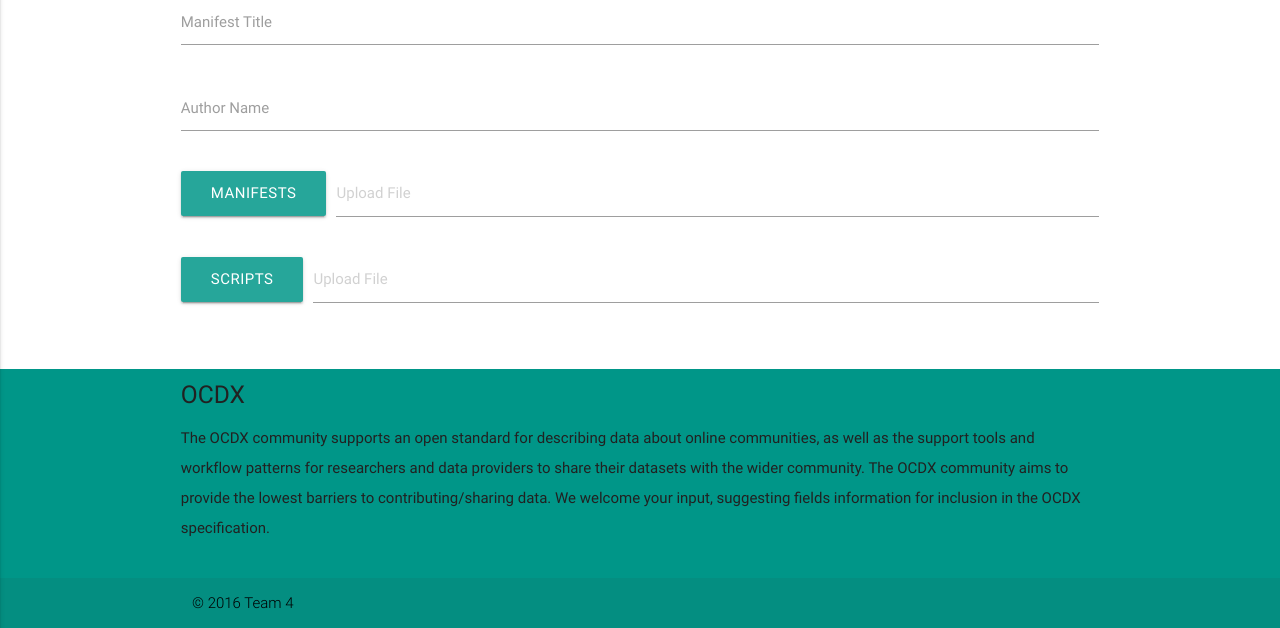
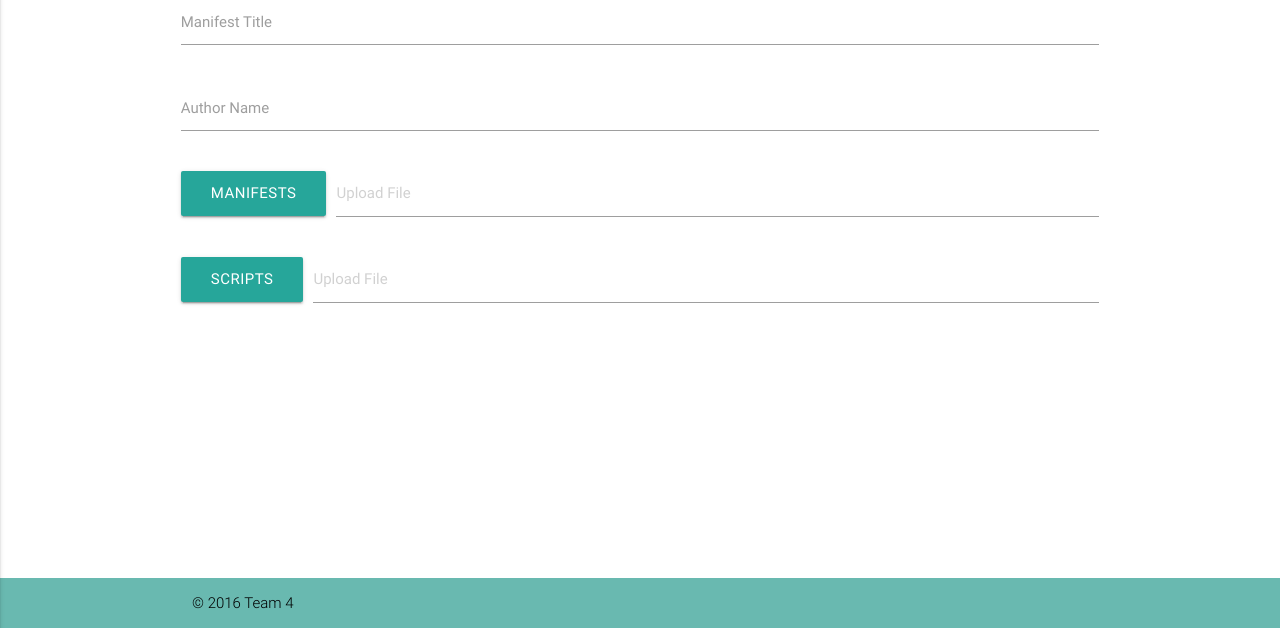
Before and after one commit to holtskinner/CS4320-FinalProject, a PHP site: page /upload.php in a window 1280 px wide. Shown: the part 172-800 px from the top of the page. Run offline with PHP 8.4, Linux system fonts and the light colour scheme; some libraries are stand-ins or nearby versions.

Commit message:
tweaked footer and table header

```diff
--- a/Source/css/style.css
+++ b/Source/css/style.css
@@ -86,7 +86,7 @@ a {cursor: pointer;}
 footer.page-footer {
   margin: 0;
   padding-top: 0;
-  background-color: #80cbc4;
+  background-color: #6ec4bb;
 }
 .page-footer .top {display: none;}
 .footer-copyright .container {color: black;}
--- a/Source/footer.php
+++ b/Source/footer.php
@@ -1,10 +1,12 @@
-<footer class="page-footer teal">
+<footer class="page-footer">
+      <!--
       <div class="container">
         <div class="row">
             <h5 class="grey-text text-darken-4">OCDX</h5>
             <p class="grey-text text-darken-4">The OCDX community supports an open standard for describing data about online communities, as well as the support tools and workflow patterns for researchers and data providers to share their datasets with the wider community. The OCDX community aims to provide the lowest barriers to contributing/sharing data. We welcome your input, suggesting fields information for inclusion in the OCDX specification.</p>
         </div>
       </div>
+      -->
       <div class="footer-copyright">
         <div class="container">
          © 2016 Team 4
--- a/Source/index.php
+++ b/Source/index.php
@@ -11,6 +11,10 @@
             <div class="container">
                 <div id="table-header">
                     <h2 id="ocdx-title" class="header center teal-text text-lighten-2">Open Community Data Exchange</h2>
+                    <div class="row center">
+                        <h6 class="header col s12 light">The OCDX community supports an open standard for describing data about online communities, as well as the support tools and workflow patterns for researchers and data providers to share their datasets with the wider community. The OCDX community aims to provide the lowest barriers to contributing/sharing data. We welcome your input, suggesting fields information for inclusion in the OCDX specification.
+                        </h6>
+                    </div>
                 </div>
                 <div class="row center">
                   <?php include "searchBox.php" ?>
```
